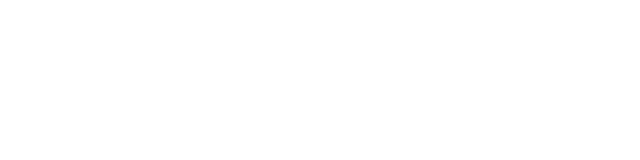
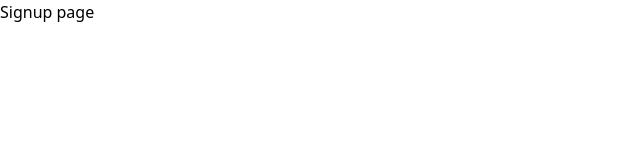
Before and after one commit to liam1703/revise-it, a Vue app in the folder frontend/: page /sign-up in a window 1280 px wide. Before the commit this address had no page. Shown: the top 160 px of the page, without its empty margins (0-640 px from the left). Built offline with nearby package versions, Linux system fonts and the light colour scheme.

Commit message:
Add in signup page

```diff
--- a/frontend/src/router.js
+++ b/frontend/src/router.js
@@ -2,6 +2,8 @@
 import CreateFlashcard from "./views/CreateFlashcard.vue";
 import Home from "./views/Home.vue"
 import Login from "./views/Login.vue"
+import SignUp from "./views/SignUp.vue"
+
 
 
 
@@ -17,6 +19,10 @@
       component: Login
     },
     {
+      path: "/sign-up",
+      component: SignUp
+    },
+    {
       path:"/create-new-flashcard",
       component: CreateFlashcard,
     }
--- /dev/null
+++ b/frontend/src/views/Signup.vue
@@ -0,0 +1,11 @@
+<template>
+  <div>
+    <h3>Signup page</h3>
+  </div>
+</template>
+
+<script>
+export default {
+
+}
+</script>
```
